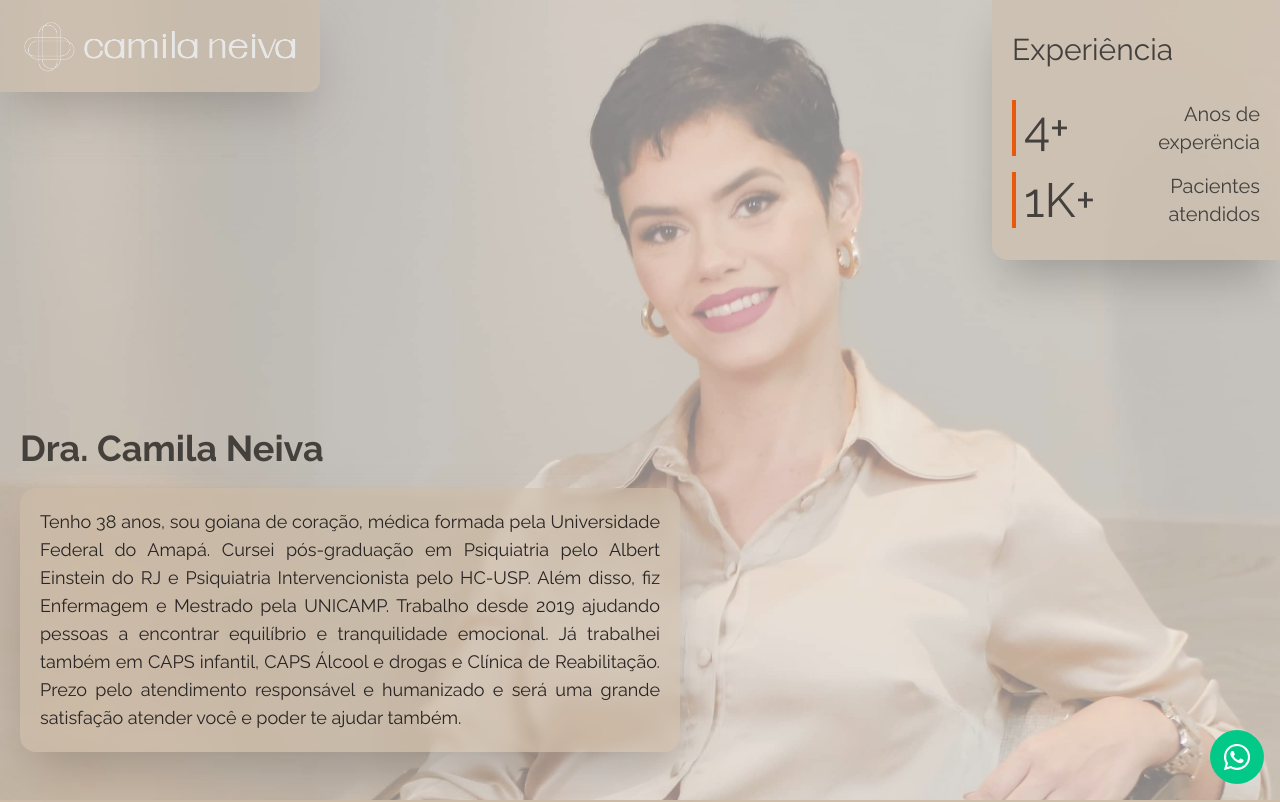
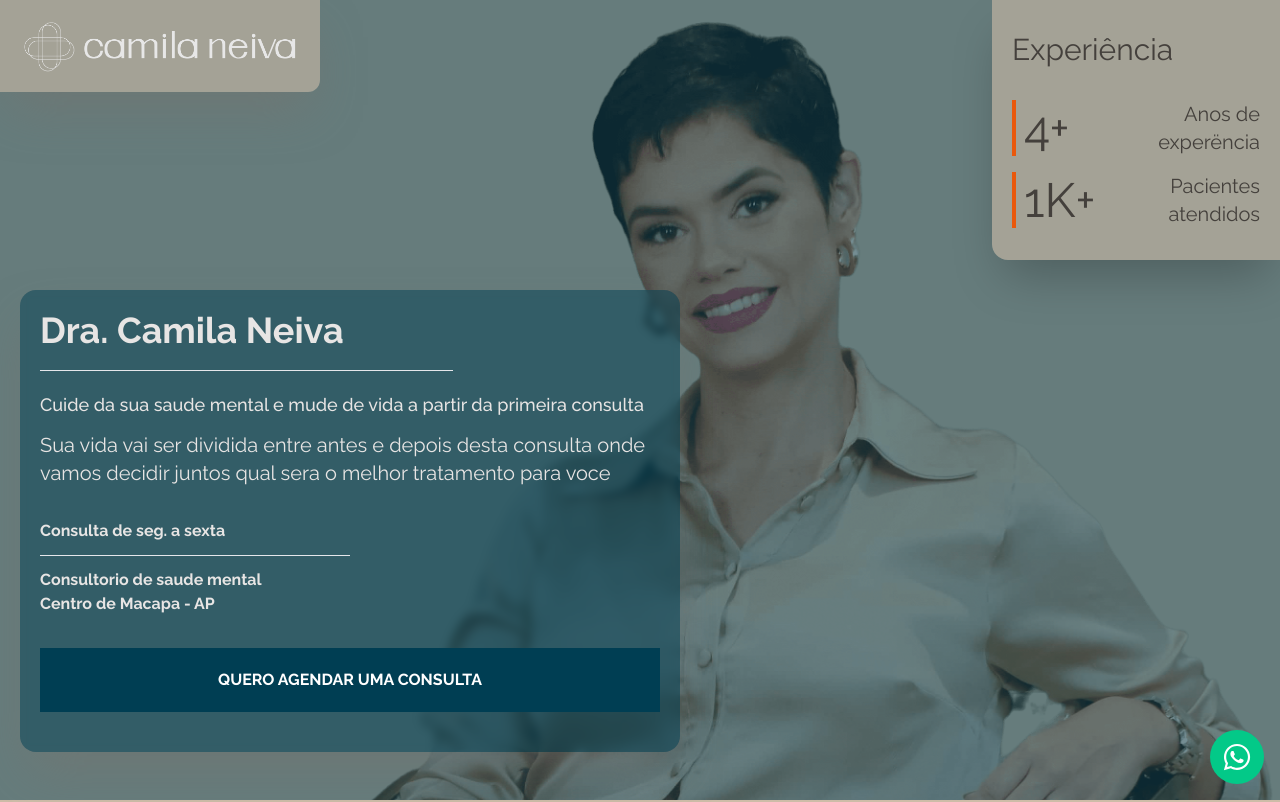
Before and after one commit to brunoprestesap/page-dra-camila, a React (Create React App) app: page / in a window 1280 px wide. Shown: the top 802 px of the page. Built offline with nearby package versions, Linux system fonts and the light colour scheme.

Commit message:
Restilizacao do topo

```diff
--- /dev/null
+++ b/src/components/Constants.js
@@ -0,0 +1 @@
+const apresentacao = 'Tenho 38 anos, sou goiana de coração, médica formada pela Universidade Federal do Amapá. Cursei pós-graduação em Psiquiatria pelo Albert Einstein do RJ e Psiquiatria Intervencionista pelo HC-USP. Além disso, fiz Enfermagem e Mestrado pela UNICAMP.Trabalho desde 2019 ajudando pessoas a encontrar equilíbrio e tranquilidade emocional. Já trabalhei também em CAPS infantil, CAPS Álcool e drogas e Clínica de Reabilitação. Prezo pelo atendimento responsável e humanizado e será uma grande satisfação atender você e poder te ajudar também.'
--- a/src/components/Hero.js
+++ b/src/components/Hero.js
@@ -1,5 +1,5 @@
 import React from "react";
-import bgHero from "../assets/hero.jpg";
+import bgHero from "../assets/hero.png";
 import CardExperience from "./CardExperience";
 import imgLogo from "../assets/logo.png";
 
@@ -7,12 +7,12 @@ function Hero({ color }) {
   return (
     <div id="hero">
       <img
-        className="w-full h-screen object-cover md:object-top"
+        className="w-full h-screen object-cover object-top"
         src={bgHero}
         alt="hero top"
       ></img>
 
-      <div className="w-full h-screen absolute top-0 left-0 md:bottom-4 bg-white/50">
+      <div className="w-full h-screen absolute top-0 left-0 md:bottom-4 bg-[#003E53]/50">
         <div className="invisible lg:visible absolute lg:top-0 lg:left-0 w-52 md:w-64 lg:w-80 p-5 lg:rounded-br-xl bg-[#CDBCA8] bg-opacity-60 shadow-2xl shadow-stone-500/50">
           <img src={imgLogo} alt="logomarca" />
         </div>
@@ -26,22 +26,36 @@ function Hero({ color }) {
             <img src={imgLogo} alt="logomarca" />
           </div> */}
 
-          <h1 className="text-left text-3xl mb-5 md:text-4xl font-bold text-stone-700">
-            Dra. Camila Neiva
-          </h1>
 
-          <div className="backdrop-blur-sm rounded-2xl bg-[#CDBCA8] p-5 bg-opacity-60 shadow-2xl shadow-stone-500/50">
-            <h2 className="text-sm text-justify md:text-lg text-stone-800 leading-6">
-              Tenho 38 anos, sou goiana de coração, médica formada pela
-              Universidade Federal do Amapá. Cursei pós-graduação em Psiquiatria
-              pelo Albert Einstein do RJ e Psiquiatria Intervencionista pelo
-              HC-USP. Além disso, fiz Enfermagem e Mestrado pela UNICAMP.
-              Trabalho desde 2019 ajudando pessoas a encontrar equilíbrio e
-              tranquilidade emocional. Já trabalhei também em CAPS infantil,
-              CAPS Álcool e drogas e Clínica de Reabilitação. Prezo pelo
-              atendimento responsável e humanizado e será uma grande satisfação
-              atender você e poder te ajudar também.
+          <div className="backdrop-blur-sm rounded-2xl bg-[#003E53]/50 p-5 bg-opacity-60 shadow-2xl shadow-stone-500/50">
+
+            <h1 className="text-4xl font-bold text-stone-200">
+              Dra. Camila Neiva
+            </h1>
+            <hr className="w-4/6 text-white my-5" />
+            <h2 className="text-4xl font-medium md:text-lg text-stone-200">
+              Cuide da sua saude mental e mude de vida a partir da primeira consulta
             </h2>
+            <h2 className="mt-3 text-xl text-stone-200">
+              Sua vida vai ser dividida entre antes e depois desta consulta onde vamos decidir juntos qual sera o melhor tratamento para voce
+            </h2>
+
+            <div className="my-8">
+              <h2 className="text-stone-200 font-bold">
+                Consulta de seg. a sexta
+              </h2>
+              <hr className="w-3/6 my-3 text-white" />
+              <h2 className="text-stone-200 font-bold">
+                Consultorio de saude mental<br />Centro de Macapa - AP
+              </h2>
+            </div>
+
+            <div className="bg-[#003E53] py-5 px-8 text-center hover:border hover:border-stone-100 my-5">
+              <h2 className="text-white uppercase font-bold">
+                Quero agendar uma consulta
+              </h2>
+            </div>
+
           </div>
         </div>
       </div>
```
Also changed, not shown: src/assets/hero.png (added), 1 other file (tests, documents, lock files or other folders).
